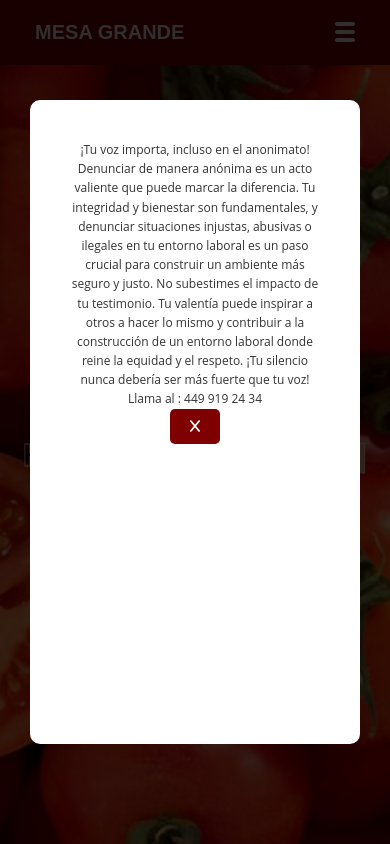
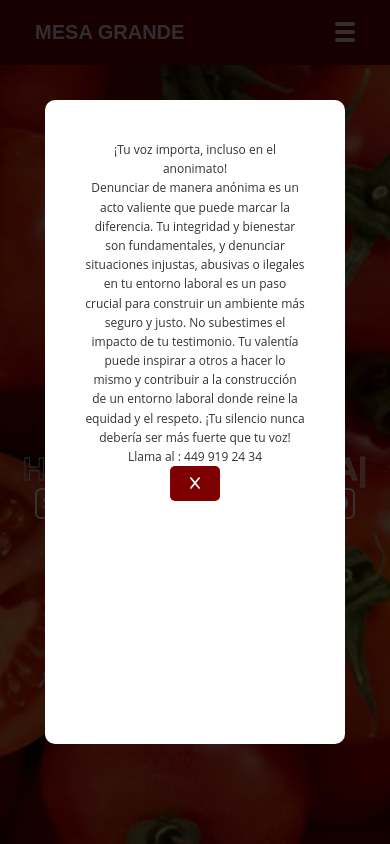
Before and after one commit to avila290317/Inv_MesaGrande, a website: page index.html in a window 390 px wide. Both pictures are taken after a click on the link "Atención al cliente". Shown: the top 844 px of the page. Drawn offline with nearby package versions, Linux system fonts and the light colour scheme.

Commit message:
Verificación responsivo

```diff
--- a/css/style.css
+++ b/css/style.css
@@ -132,8 +132,8 @@ section {
     width: fit-content;
     /*display: block;*/
     margin: 20px 2px;
-    padding: 10px 10px;
-    font-size: 20px;
+    padding: 5px 5px;
+    font-size:16px;
     color: #fff;
     position: relative;
     z-index: 10;
@@ -936,7 +936,7 @@ section:nth-child(odd) .animate.scroll {
     background-color: #fff;
     padding: 40px;
     border-radius: 10px;
-    max-width: 330px;
+    max-width: 300px;
     margin: 100px auto;
     text-align: center;
     animation: slideIn 0.5s ease;
```
Also changed, not shown: index.html (+2 -6 lines), js/style.js (indentation only).
